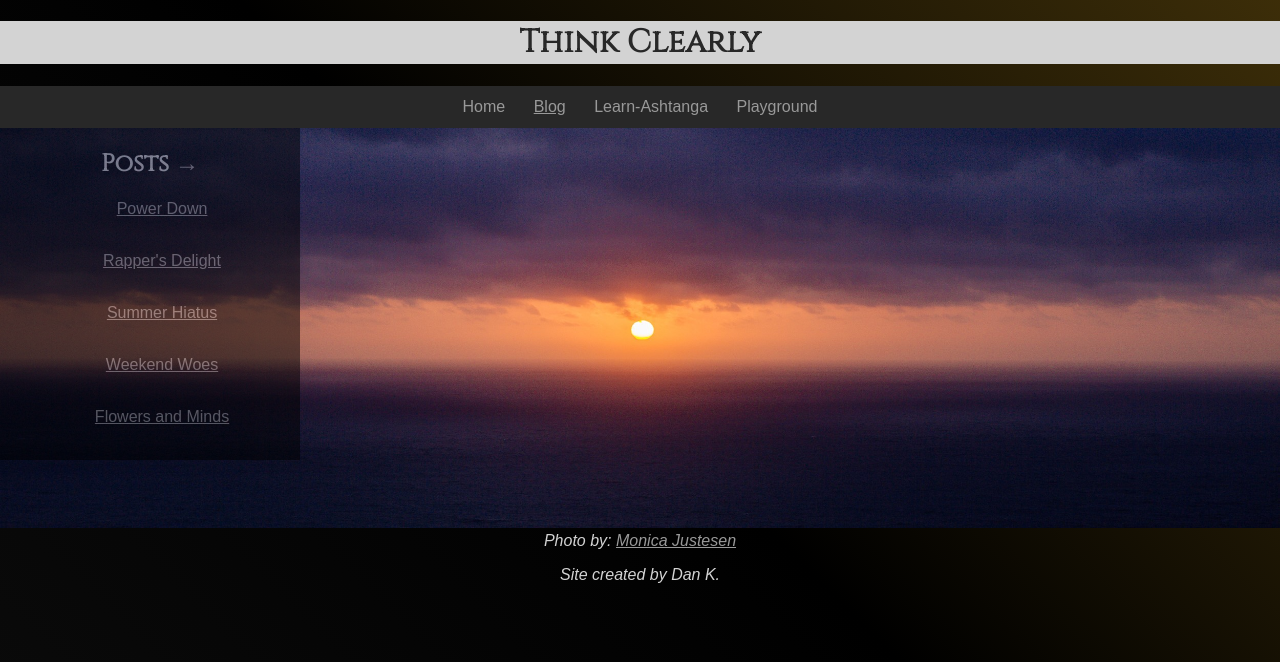
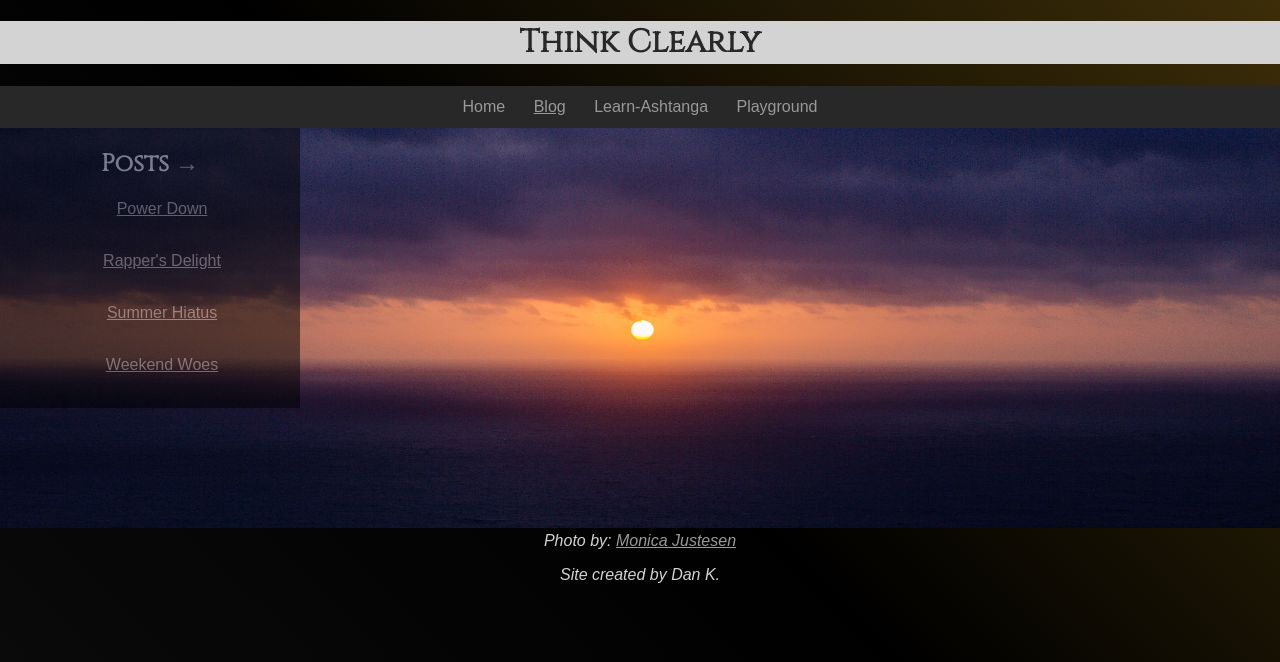
Before and after one commit to dekay2001/dekay2001.github.io, a Jekyll site: the page built from blog/index.html, in a window 1280 px wide. Shown: the top 662 px of the page. Built offline with Jekyll 4.4.1, drawn with Linux system fonts in a browser that asks for light colours; some web fonts are replaced; the list of posts is cut into pages by our own code.

Commit message:
Improvement/Fix:  changed posts per day to 4 from 5

```diff
--- a/_config.yml
+++ b/_config.yml
@@ -1,5 +1,5 @@
 theme: jekyll-theme-cayman
 title: "Think Clearly"
 description: "A work in progress, this page and myself."
-paginate: 5
+paginate: 4
 paginate_path: "/blog/page:num/"
```
